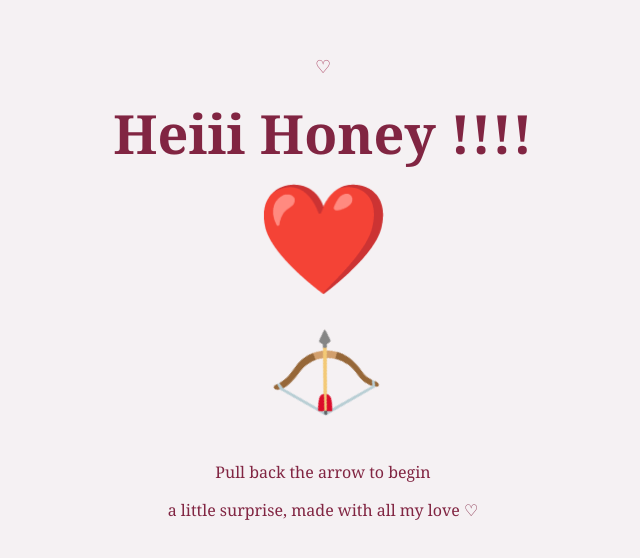
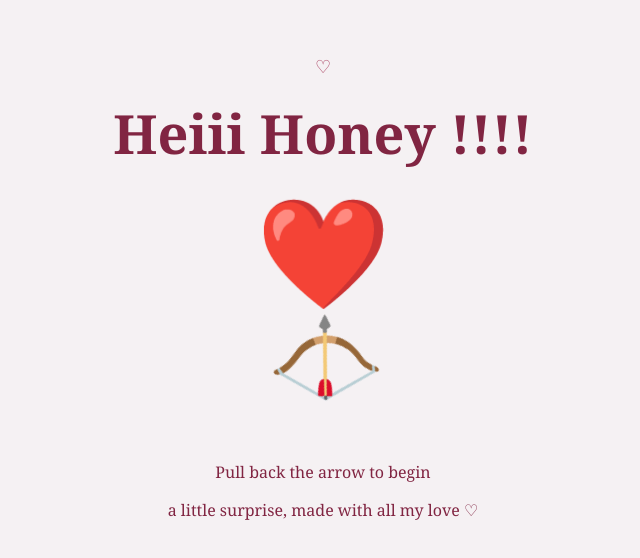
Before and after one commit to ishani-25/Happy_Birthday_Jeetu, a plain HTML site: page index.html in a window 1280 px wide. Shown: the part 106-664 px from the top of the page, without its empty margins (317-957 px from the left). Drawn offline with Linux system fonts and the light colour scheme.

Commit message:
Update index.html

```diff
--- a/index.html
+++ b/index.html
@@ -1113,9 +1113,9 @@ h1 em {
   justify-content:center;
   width:100%;
   height:260px;
-  gap:50px;
+  gap:20px;
   margin-top:14px;
-  touch-action:pan-y;
+  touch-action:none;
 }
 
 .heart-target{
```
